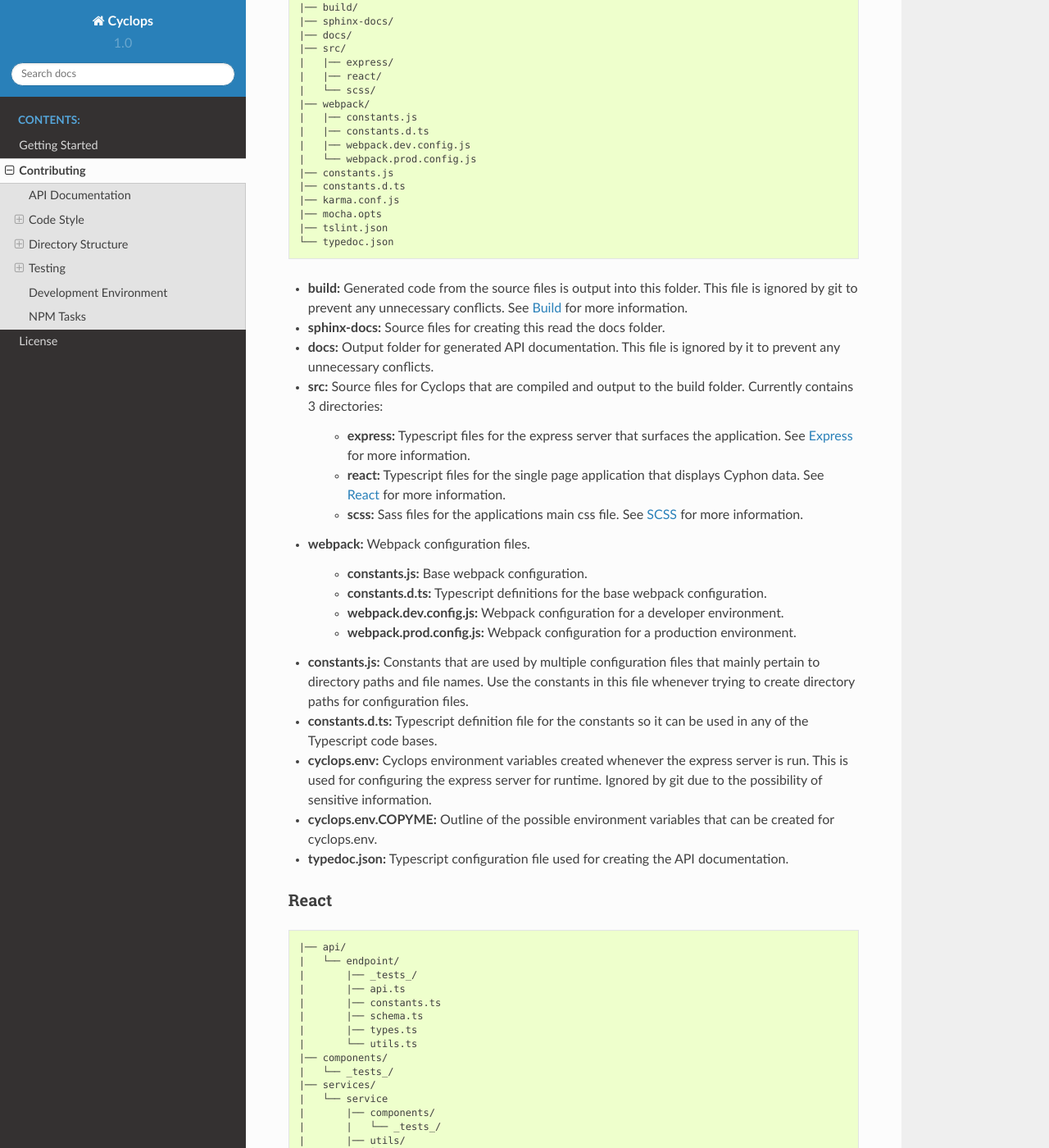
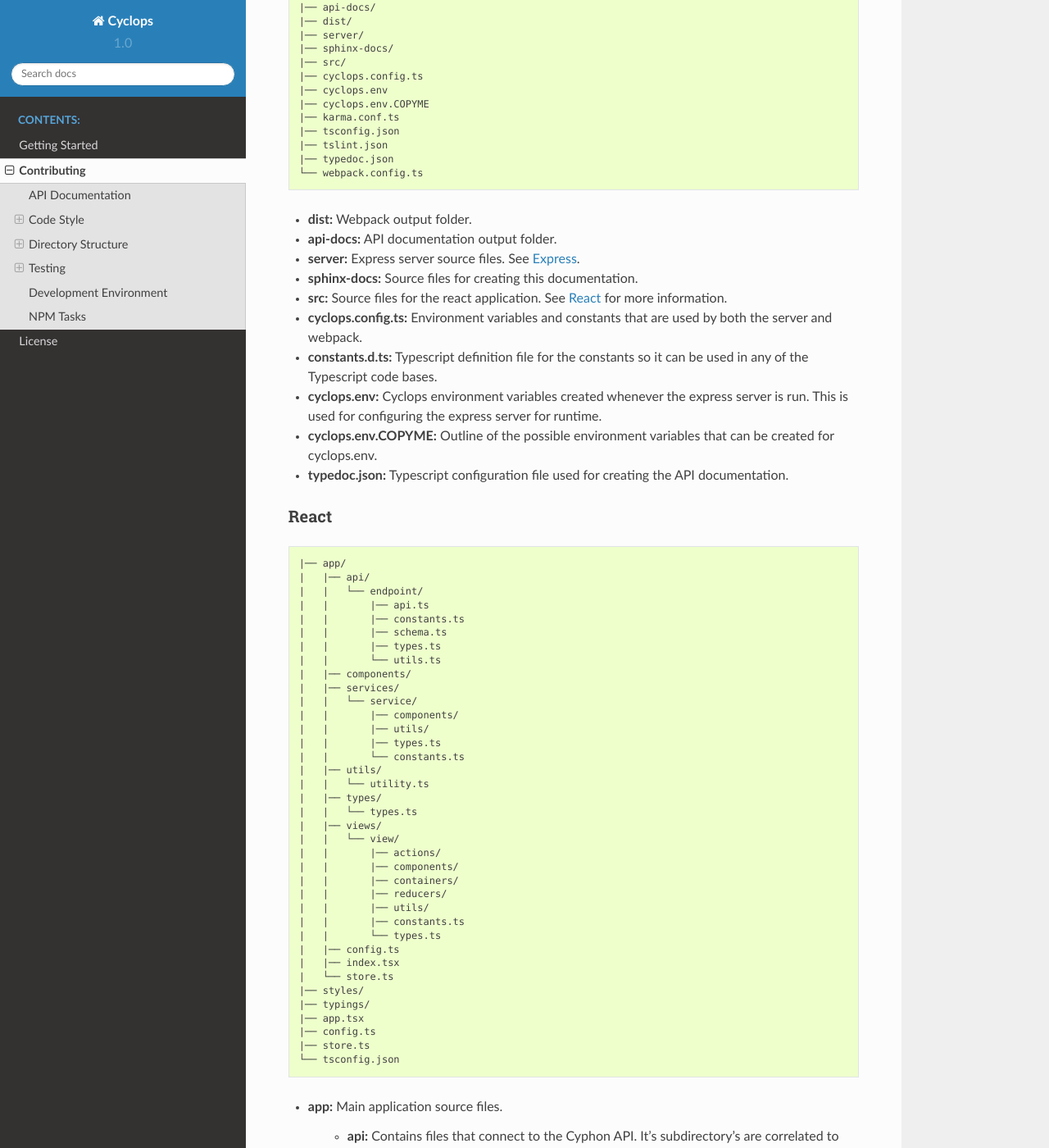
Before and after one commit to nelu/cyclops, a Sphinx documentation site: the page built from sphinx-docs/source/contributing.txt, in a window 1280 px wide and 1400 px high, scrolled down 3919 px. Shown: the whole window at 82% size. Built offline with Sphinx 7.4.7 and the Read the Docs theme 2.0.0, drawn with Linux system fonts in a browser that asks for light colours; some of the changed text lies outside the part shown.

Commit message:
update documentation and docker/travis files to recent changes

```diff
--- a/sphinx-docs/source/contributing.txt
+++ b/sphinx-docs/source/contributing.txt
@@ -226,44 +226,28 @@ Root
 
 ::
 
-    |── build/
+    |── api-docs/
+    |── dist/
+    |── server/
     |── sphinx-docs/
-    |── docs/
     |── src/
-    |   |── express/
-    |   |── react/
-    |   └── scss/
-    |── webpack/
-    |   |── constants.js
-    |   |── constants.d.ts
-    |   |── webpack.dev.config.js
-    |   └── webpack.prod.config.js
-    |── constants.js
-    |── constants.d.ts
-    |── karma.conf.js
-    |── mocha.opts
+    |── cyclops.config.ts
+    |── cyclops.env
+    |── cyclops.env.COPYME
+    |── karma.conf.ts
+    |── tsconfig.json
     |── tslint.json
-    └── typedoc.json
+    |── typedoc.json
+    └── webpack.config.ts
 
-- **build:** Generated code from the source files is output into this folder. This file is ignored by git to prevent any unnecessary conflicts. See :ref:`directory-structure-build` for more information.
-- **sphinx-docs:** Source files for creating this read the docs folder.
-- **docs:** Output folder for generated API documentation. This file is ignored by it to prevent any unnecessary conflicts.
-- **src:** Source files for Cyclops that are compiled and output to the build folder. Currently contains 3 directories:
-
-    - **express:** Typescript files for the express server that surfaces the application. See :ref:`directory-structure-express` for more information.
-    - **react:** Typescript files for the single page application that displays Cyphon data. See :ref:`directory-structure-react` for more information.
-    - **scss:** Sass files for the applications main css file. See :ref:`directory-structure-scss` for more information.
-
-- **webpack:** Webpack configuration files.
-
-    - **constants.js:** Base webpack configuration.
-    - **constants.d.ts:** Typescript definitions for the base webpack configuration.
-    - **webpack.dev.config.js:** Webpack configuration for a developer environment.
-    - **webpack.prod.config.js:** Webpack configuration for a production environment.
-
-- **constants.js:** Constants that are used by multiple configuration files that mainly pertain to directory paths and file names. Use the constants in this file whenever trying to create directory paths for configuration files.
+- **dist:** Webpack output folder.
+- **api-docs:** API documentation output folder.
+- **server:** Express server source files. See :ref:`directory-structure-express`.
+- **sphinx-docs:** Source files for creating this documentation.
+- **src:** Source files for the react application. See :ref:`directory-structure-react` for more information.
+- **cyclops.config.ts:** Environment variables and constants that are used by both the server and webpack.
 - **constants.d.ts:** Typescript definition file for the constants so it can be used in any of the Typescript code bases.
-- **cyclops.env:** Cyclops environment variables created whenever the express server is run. This is used for configuring the express server for runtime. Ignored by git due to the possibility of sensitive information.
+- **cyclops.env:** Cyclops environment variables created whenever the express server is run. This is used for configuring the express server for runtime.
 - **cyclops.env.COPYME:** Outline of the possible environment variables that can be created for cyclops.env.
 - **typedoc.json:** Typescript configuration file used for creating the API documentation.
 
@@ -274,51 +258,46 @@ React
 
 ::
 
-    |── api/
-    |   └── endpoint/
-    |       |── _tests_/
-    |       |── api.ts
-    |       |── constants.ts
-    |       |── schema.ts
-    |       |── types.ts
-    |       └── utils.ts
-    |── components/
-    |   └── _tests_/
-    |── services/
-    |   └── service
-    |       |── components/
-    |       |   └── _tests_/
-    |       |── utils/
-    |       |   └── _tests_/
-    |       |── types.ts
-    |       └── constants.ts
-    |── types/
-    |   └── types.ts
+    |── app/
+    |   |── api/
+    |   |   └── endpoint/
+    |   |       |── api.ts
+    |   |       |── constants.ts
+    |   |       |── schema.ts
+    |   |       |── types.ts
+    |   |       └── utils.ts
+    |   |── components/
+    |   |── services/
+    |   |   └── service/
+    |   |       |── components/
+    |   |       |── utils/
+    |   |       |── types.ts
+    |   |       └── constants.ts
+    |   |── utils/
+    |   |   └── utility.ts
+    |   |── types/
+    |   |   └── types.ts
+    |   |── views/
+    |   |   └── view/
+    |   |       |── actions/
+    |   |       |── components/
+    |   |       |── containers/
+    |   |       |── reducers/
+    |   |       |── utils/
+    |   |       |── constants.ts
+    |   |       └── types.ts
+    |   |── config.ts
+    |   |── index.tsx
+    |   └── store.ts
+    |── styles/
     |── typings/
-    |   └── typing.d.ts
-    |── utils/
-    |   |── _tests_/
-    |   └── utility.ts
-    |── views/
-    |   └── view/
-    |       |── actions/
-    |       |   └── _tests_/
-    |       |── components/
-    |       |   └── _tests_/
-    |       |── containers/
-    |       |   └── _tests_/
-    |       |── reducers/
-    |       |   └── _tests_/
-    |       |── utils/
-    |       |   └── _tests_/
-    |       |── constants.ts
-    |       └── types.ts
     |── app.tsx
     |── config.ts
     |── store.ts
     └── tsconfig.json
 
-- **_tests_:** See :ref:`directory-structure-tests`.
+- **app:** Main application source files.
+
     - **api:** Contains files that connect to the Cyphon API. It's subdirectory's are correlated to the root of the Cyphon API to easily locate where endpoint types and functions live. Each subdirectory is named after the API url and can contains these files:
 
         - **api.ts:** Functions that gets or sends information to the API endpoint.
@@ -336,7 +315,6 @@ React
         - **types.ts:** Interfaces/Types used for this service.
 
     - **types:** Interfaces/Types used across the application.
-- **typings:** Typescript definition files for 3rd party libraries that are not located in the DefinitelyTyped github repository.
     - **utils:** Helper functions used across the entire application.
     - **views:** Related react components and utilities that are specific to a particular route defined in react-router. Each subdirectory should be named for the route in the router definition and contain these directories and file names:
 
@@ -348,9 +326,15 @@ React
         - **constants.ts:** Constants used in this view.
         - **types.ts:** Interfaces/Types used in this view.
 
-- **app.tsx:** Webpack entry point for the react application, redux connector, and react-router configuration. Subdirectories in the views directory should match the router configuration in here. New routes should be configured here.
     - **config.ts:** Configuration for the react application that is injected from the express server.
+    - **index.tsx:** Root file of the application. Includes the redux connector and react-router configuration. Subdirectories in the views directory should match the router configuration in here. New routes should be configured here.
     - **store.ts:** Redux store for the application.
+
+- **styles:** SCSS source files for the application stylesheets. See :ref:`directory-structure-scss` for more information.
+- **typings:** Typescript definition files for 3rd party libraries that are not located in the DefinitelyTyped github repository.
+- **main.ts:** Webpack entry point for the react application. Connects the react application to the root DOM element and includes any necessary CSS and JS to build the bundle.
+- **pollyfill.ts:** ES6 pollyfills for things like Promises and Object functions.
+- **test.ts:** Webpack entry point for test files.
 - **tsconfig.json:** Typescript configuration for the react application.
 
 .. _directory-structure-express:
@@ -361,20 +345,15 @@ Express
 ::
 
     |── controllers/
-    |   └── _tests_
     |── middlewares/
-    |   └── _tests_/
     |── static/
     |── typings/
     |── utils/
-    |   └── _tests_/
     |── views/
     |── constants.ts
-    |── server.ts
-    |── tsconfig.json
+    |── index.ts
     └── types.js
 
-- **_tests_:** See :ref:`directory-structure-tests`.
 - **controllers:** Controllers that handle the different routes of the server. Files in this directory should follow he style referenced here: :ref:`code-style-express-router`.
 - **middlewares:** Express middleware.
 - **static:** Static assets that are served at the url ``/static/``.
@@ -382,25 +361,8 @@ Express
 - **utils:** Helper functions.
 - **views:** Route templates.
 - **constants.ts:** Constants used across the server.
-- **server.ts:** Express server startup.
-- **tsconfig.json:** Typescript configuration for the express server.
+- **index.ts:** Express server startup.
 - **types.js** Type definitions for the server.
-
-.. _directory-structure-tests:
-
-Tests
-=====
-
-::
-
-    └── (directory)/
-        |── _tests_/
-        |   |── file.spec.ts
-        |   └── component.spec.tsx
-        |── file.ts
-        └── component.ts
-
-You might notice a few directories in :ref:`directory-structure-react` and :ref:`directory-structure-express` with directories named ``_tests_``. These store tests for files in that directory. The test file name should be the same as the file it's testing, but it should be suffixed with ``.spec.ts`` or ``.spec.tsx``. The suffix depends on if the file contains any JSX in it. This structure keeps the directory from becoming polluted with spec files. See :ref:`tests` for more info.
 
 .. _directory-structure-scss:
 
@@ -429,63 +391,53 @@ SCSS
 - **pages:** Styling for specific pages.
 - **app.scss:** File that glues all the scss partials together.
 
-.. _directory-structure-build:
-
-Build
-=====
-
-::
-
-    |── express/
-    |── static/
-    |   └── css/
-    |       └── main.css
-    └── webpack/
-        |── bundles/
-        └── fonts/
-
-- **express:** Compiled javascript from the express Typescript files in ``src/express``. The directory structure should be exactly the same, which is **SUPER IMPORTANT** because the compiled javascript references constants from the root ``constants.js`` and the webpack ``webpack/constants.js``. If you move ``src/express`` from where it currently is, it will break the server.
-- **static:** Compiled static assets are placed here. Right now it only holds the compiled sass stylesheet.
-- **webpack:** Compiled webpack bundles and assets are placed here.
-
 .. _tests:
 
 Testing
 *******
 
+Tests use `Mocha <https://mochajs.org/>`_ as the testing framework, `Chai <http://chaijs.com/>`_ as the assertion library, `Sinon <http://sinonjs.org/>`_ for mocking, `Enzyme <http://airbnb.io/enzyme/>`_ for react component rendering, and `Karma <https://karma-runner.github.io/1.0/index.html>`_. as the rest runner. Any test file created should have the suffix ``.spec.ts`` or ``.spec.tsx`` and placed next to the file it's testing.
+
 ::
 
     $ npm run test
 
-This command runs all the testing commands for the application.
+This command looks for files in ``src`` that end with ``.spec.ts`` or ``.spec.tsx`` and runs them through `Karma <https://karma-runner.github.io/1.0/index.html>`_ once. Also creates a JSON coverage report in ``coverage`` that's used to create any HTML or lcov coverage reports.
 
-All tests use `Mocha <https://mochajs.org/>`_ as the testing framework, use `Chai <http://chaijs.com/>`_ as the assertion library, and uses `Sinon <http://sinonjs.org/>`_ for mocking.
+::
 
-See :ref:`directory-structure-tests` for information on where to place test files and how to name them.
+    $ npm run test:watch
 
-.. _tests-react:
+This command runs the test runner in watch mode so that any changes to the source files triggers the tests to run again.
 
-React
+::
+
+    $ npm run travis
+
+This command should only be run by `Travis CI <https://travis-ci.org/>`_ because it sends test coverage to coveralls, which fails in any other environment.
+
+.. _tests-coverage:
+
+Coverage
 =====
 
 ::
 
-    $ npm run test:react
+    $ npm run coverage
 
-This command looks for files in ``src/react`` that end with ``.spec.ts`` or ``.spec.tsx`` and runs them through `Karma <https://karma-runner.github.io/1.0/index.html>`_ using the config file ``karma.conf.js`` at the root of the project.
-
-Any react component tests use `Enzyme <http://airbnb.io/enzyme/>`_ for shallow rendering.
-
-.. _tests-express:
-
-Express
-=======
+Runs the test's once in order to create ``coverage/coverage.json``, then uses that file to create an HTML coverage report in ``coverage/html``.
 
 ::
 
-    $ npm run test:express
+    $ npm run coverage:html
 
-This command looks for files in ``src/express`` that end with ``.spec.ts`` and runs them through `Mocha <https://mochajs.org/>`_ using the config file ``mocha.opts`` at the root of the project.
+Creates an HTML coverage report in ``coverage/html`` using ``coverage/coverage.json``. This will fail if the JSON file isn't created yet.
+
+::
+
+    $ npm run coverage:coveralls
+
+Creates an lcov coverage report at ``coverage/lcov.info`` and sends it to coveralls using ``coverage/coverage.json``. This is only meant to by used by Travis CI and will fail in another other environment.
 
 .. _dev-task
 
@@ -500,21 +452,20 @@ Running this command will start a couple of concurrent processes that make it ea
 
 NPM Tasks
 *********
-
-- **build:css:** Compiles the scss files from ``src/scss/app.scss`` into ``build/static/css/main.css`` including the path ``node_modules/bootstrap-sass/assets/stylesheets`` for bootstrap imports.
-- **build:express:** Compiles the Typescript files from ``src/express`` using ``src/express/tsconfig.json``.
-- **watch:css:** Runs ``build:css``, then watches ``src/scss` for changes. When it detects a change, it runs ``build:css`` again.
-- **watch:express:** Runs ``build:express`` in watch mode so it compiles on change.
-- **server:dev:** Runs ``build/express/server.js`` with nodemon watching ``build/express`` for changes and with NODE_ENV set to DEV.
-- **server:prod:** Runs ``build/express/server.js`` with NODE_ENV set to PROD.
-- **webpack:prod:** Runs webpack using tools to minify the file output.
-- **webpack:dev:** Runs webpack in watch mode.
-- **test:react:** Runs Karma once using ``karma.conf.js``.
-- **test:react-watch:** Runs Karma in watch mode.
-- **test:express:** Runs mocha using ``mocha.opts``.
-- **test:** Runs ``npm run test:express`` and ``npm run test:react``.
-- **docs:** Builds API documentation using typedoc and ``typedoc.json`` as the tsconfig file.
-- **livereload:** Starts a livereload server that sends a signal whenever there's a change in either ``build/static`` or ``build/webpack``.
-- **clean:** Deletes the ``build`` directory.
-- **build:** Cleans the ``build`` directory, then compiles the express, react, and scss files into the ``build`` directory.
-- **dev:** Cleans the ``build`` directory, compiles the source code, watches for changes so it can recompile, and sends a livereload signal whenever it's finished compiling.
+- **server:dev:** Runs the server in watch mode and restarts whenever changes are made to the server source code.
+- **server:prod:** Runs the server in production mode.
+- **client:dev:** Runs webpack in watch mode.
+- **client:prod:** Runs webpack in production mode, which results in a minified webpack output.
+- **test:watch:** Runs tests in watch mode.
+- **test:** Runs tests once and creates a JSON coverage report.
+- **travis:** Runs tests once and sends the coverage report to coveralls.
+- **docs:api:** Builds API documentation into ``api-docs``.
+- **docs:sphinx:** Builds this documentation.
+- **livereload:** Starts a livereload server that sends a signal whenever there's a change in ``dist``.
+- **coverage:** Runs tests once and creates an HTML coverage report in ``coverage``.
+- **coverage:html:** Creates an HTML coverage report in ``coverage`` from ``coverage/coverage.json``.
+- **coverage:coveralls:** Creates an lcov coverage report in ``coverage`` and sends it to coveralls.
+- **clean:** Deletes the ``dist`` directory.
+- **start:** Starts the server in production mode.
+- **build:** Compiles a minified version of the webpack bundle into ``dist``.
+- **dev:** Starts the server in development mode, starts webpack in watch mode, and starts a livereload server in parallel.
```
Also changed, not shown: CHANGELOG.md (added, +42 -0 lines), package.json (+8 -7 lines), sphinx-docs/source/getting-started/configuration.txt (+6 -7 lines), sphinx-docs/source/getting-started/manual-install.txt (+2 -16 lines), .travis.yml, 7 other files. Lines whose indentation alone changed are shown as unchanged.
